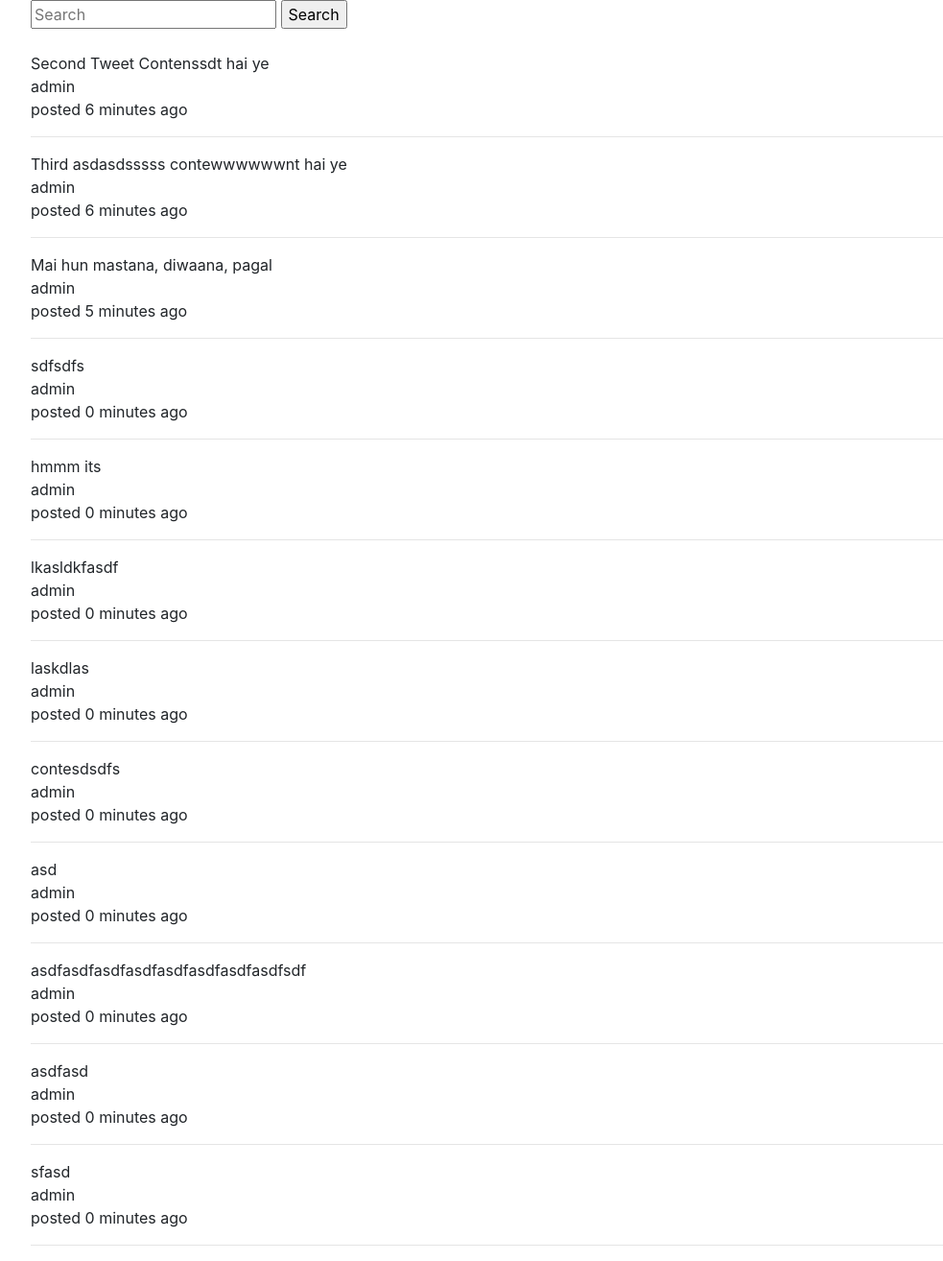
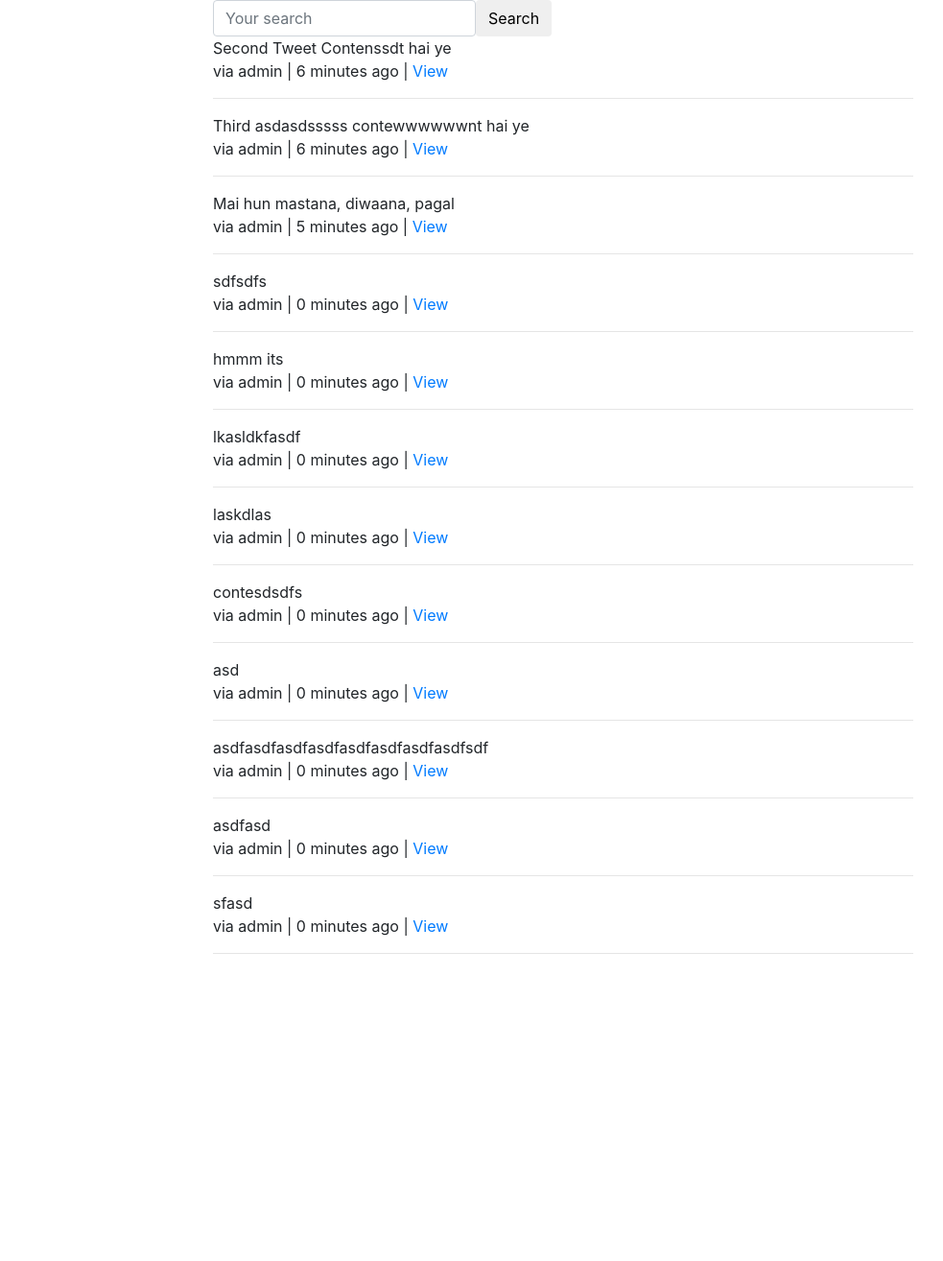
Before and after one commit to akashgiricse/TwitterClone, a Django app: page /tweet/ in a window 1280 px wide. Shown: the whole page at 96% size, without its empty margins (53-1036 px from the left). After the commit the page ends 994 px from the top, so only its background shows below. Run offline with Django 3.2, Linux system fonts and the light colour scheme; data comes from the database, SQL or seed files in the repository; some libraries are stand-ins or nearby versions.

Commit message:
Add bootstrap4

```diff
--- a/TwitterClone/tweets/templates/tweets/list_view.html
+++ /dev/null
@@ -1,22 +0,0 @@
-{% extends "base.html" %}
-
-{% block content%}
-	{% include "tweets/search_form.html" %}
-	<br>
-
-	{% for object in object_list %}
-
-		{{ object.content }}<br/>
-		{{ object.user }}<br/>
-		posted {{ object.timestamp|timesince }} ago<br/>
-		<hr>
-
-	{% empty %}
-		{% if request.GET.q %}
-		<p>No tweets found.</p>
-		{% else%}
-		<p>No tweets yet.</p>
-		{% endif %}
-	{% endfor %}
-
-{% endblock content %}
--- a/TwitterClone/tweets/templates/tweets/search_form.html
+++ b/TwitterClone/tweets/templates/tweets/search_form.html
@@ -1,4 +1,10 @@
-<form method="GET" action='{% url "tweet:list" %}'>
-	<input type="text" name='q' placeholder="Search" value='{{ request.GET.q }}'>
-	<input type="submit" value="Search">
-</form>
+<div class="row">
+	<div class="col-sm-12 text-center">
+		<form class="form-inline" method="GET" action='{% url "tweet:list" %}'>
+			<div class="form-group">
+				<input class="form-control" type="text" name='q' placeholder="Your search" value='{{ request.GET.q }}'>
+			</div>
+			<input class="btn btn-default" type="submit" value="Search">
+		</form>
+	</div>
+</div>
--- /dev/null
+++ b/TwitterClone/tweets/templates/tweets/tweet_list.html
@@ -0,0 +1,35 @@
+{% extends "base.html" %}
+
+{% block content%}
+
+
+	<div class="row">
+		<div class="col-sm-8 offset-sm-2">
+			{% include "tweets/search_form.html" %}
+			{% for object in object_list %}
+				<div class="media">
+					<div class="media-left">
+						<a href="#">
+							{% if object.image %}
+							<img class="media-object" src="..." alt="...">
+							{% endif %}
+						</a>
+					</div>
+					<div class="media-body">
+						{{ object.content }}<br>
+						via {{ object.user }} | {{ object.timestamp|timesince }} ago | <a href="{{ object.get_absolute_url }}">View</a>
+					</div>
+				</div>
+				<hr>
+			{% empty %}
+				{% if request.GET.q %}
+				<p>No tweets found.</p>
+				{% else%}
+				<p>No tweets yet.</p>
+				{% endif %}
+			{% endfor %}
+
+		</div>
+	</div>
+
+{% endblock content %}
--- a/TwitterClone/tweets/views.py
+++ b/TwitterClone/tweets/views.py
@@ -43,7 +43,7 @@ class TweetDetailView(DetailView):
 
 
 class TweetListView(ListView):
-    template_name = "tweets/list_view.html"
+    # template_name = "tweets/list_view.html"
 
     def get_queryset(self, *args, **kwargs):
         qs = Tweet.objects.all()
```
